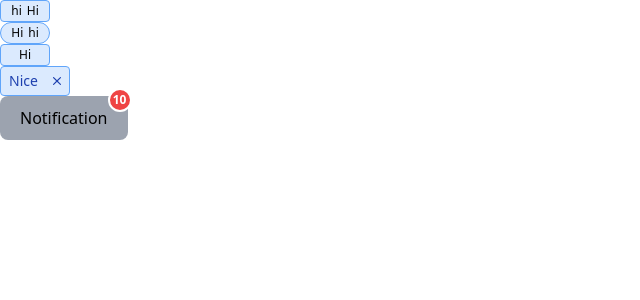
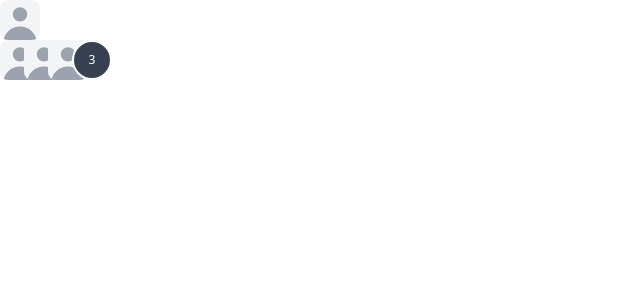
Before and after one commit to Criztiandev/FLUID-UI, a React (Vite) app: page / in a window 1280 px wide. Shown: the top 300 px of the page, without its empty margins (0-640 px from the left). Built offline with nearby package versions, Linux system fonts and the light colour scheme.

Commit message:
Added Avatar and Stack

```diff
--- a/src/App.tsx
+++ b/src/App.tsx
@@ -1,29 +1,17 @@
-import Badge from "./components/ui/Badge";
-import Button from "./components/ui/Button";
+import Avatar from "./components/ui/Avatar";
+import Stack from "./components/utils/Stack";
 
 function App() {
   return (
     <>
-      <Badge dir="left" icon={<div>hi</div>}>
-        Hi
-      </Badge>
-      <Badge dir="right" icon={<div>hi</div>} rounded>
-        Hi
-      </Badge>
-      <Badge>Hi</Badge>
-
-      <Badge
-        type="chip"
-        onToggle={() => {
-          console.log("hi");
-        }}>
-        Nice
-      </Badge>
-
-      <Button>
-        <Badge type="indicator">10</Badge>
-        Notification
-      </Button>
+      <Avatar />
+      <Stack>
+        <Avatar />
+        <Avatar />
+        <Avatar />
+        <Avatar />
+        <Avatar />
+      </Stack>
     </>
   );
 }
--- /dev/null
+++ b/src/components/ui/Avatar.tsx
@@ -0,0 +1,57 @@
+import { cn } from "../../utils/tailwind.utils";
+
+interface Props {
+  src?: string;
+  className?: string;
+  rounded?: boolean;
+  indicator?: boolean;
+  dir?: "left" | "right";
+  color?: string;
+}
+
+const Avatar = (props: Props) => {
+  const defaultStyle = cn(
+    `relative w-10 h-10 overflow-hidden bg-gray-100  dark:bg-gray-600
+     ${props.rounded ? "rounded-full" : "rounded-[8px]"}`,
+    props.className
+  );
+
+  const dotDefaultStyle = cn(
+    `top-0 left-7 absolute  w-3.5 h-3.5 border-2 border-white dark:border-gray-800 rounded-full
+        ${
+          props.dir === "left"
+            ? "-left-2 "
+            : props.dir === "right"
+            ? "-right-2 "
+            : ""
+        }
+        ${props.color ? `bg-[${props.color}]` : "bg-red-500"}
+    `
+  );
+
+  return (
+    <div className={defaultStyle}>
+      {props.indicator && <span className={dotDefaultStyle}></span>}
+      {props.src ? (
+        <img
+          className="w-10 h-10 rounded-full"
+          src="/docs/images/people/profile-picture-5.jpg"
+          alt="Rounded avatar"
+        />
+      ) : (
+        <svg
+          className="absolute w-12 h-12 text-gray-400 -left-1"
+          fill="currentColor"
+          viewBox="0 0 20 20"
+          xmlns="http://www.w3.org/2000/svg">
+          <path
+            fillRule="evenodd"
+            d="M10 9a3 3 0 100-6 3 3 0 000 6zm-7 9a7 7 0 1114 0H3z"
+            clipRule="evenodd"></path>
+        </svg>
+      )}
+    </div>
+  );
+};
+
+export default Avatar;
--- a/src/components/ui/Base.tsx
+++ b/src/components/ui/Base.tsx
@@ -3,7 +3,7 @@ import { cn } from "../../utils/tailwind.utils";
 
 interface Props {
   className?: string;
-  children: React.ReactNode;
+  children?: React.ReactNode;
 }
 
 const Badge = (props: Props) => {
--- /dev/null
+++ b/src/components/utils/Stack.tsx
@@ -0,0 +1,38 @@
+import React from "react";
+import { cn } from "../../utils/tailwind.utils";
+
+interface Props {
+  size?: number;
+  className?: string;
+  children?: React.ReactNode;
+}
+
+const Stack = (props: Props) => {
+  const size = props.size || 3;
+  const defaultStyle = cn(
+    "flex -space-x-4 rtl:space-x-reverse",
+    props.className
+  );
+
+  const render = React.Children.toArray(props.children).slice(0, size);
+
+  return (
+    <>
+      <div className={defaultStyle}>
+        {render.map((child, index) => (
+          <React.Fragment key={index}>{child}</React.Fragment>
+        ))}
+
+        {size >= 3 && (
+          <a
+            className="flex items-center justify-center w-10 h-10 text-xs font-medium text-white bg-gray-700 border-2 border-white rounded-full hover:bg-gray-600 dark:border-gray-800 z-10"
+            href="#">
+            {size}
+          </a>
+        )}
+      </div>
+    </>
+  );
+};
+
+export default Stack;
```
Also changed, not shown: src/components/ui/Accordion.tsx (added).
